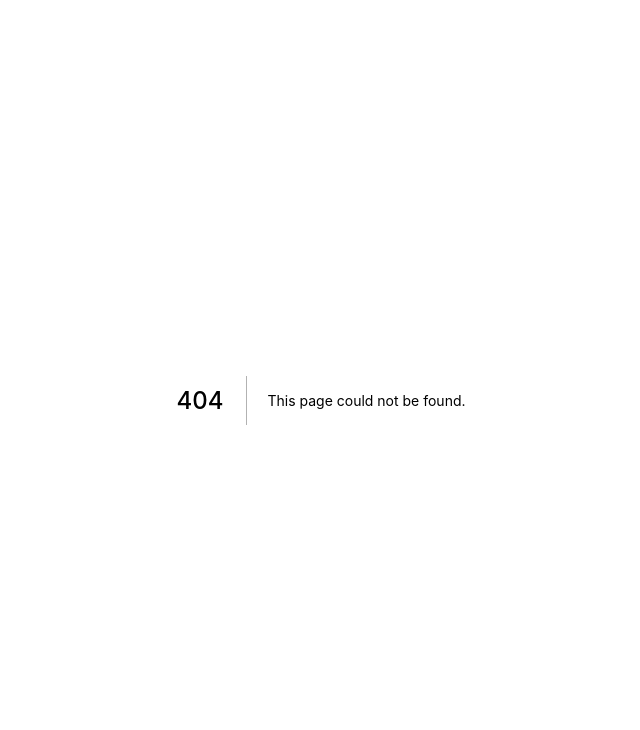
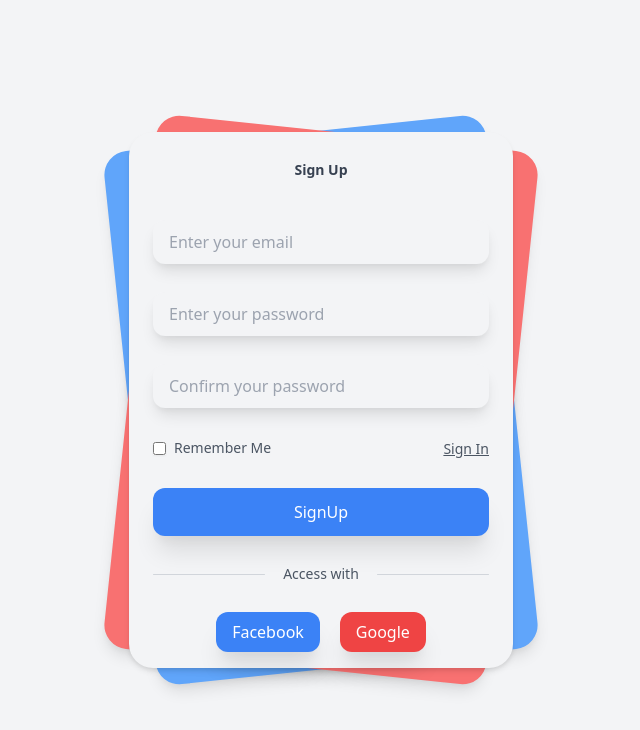
Before and after one commit to Abhinav0909/shopEcho, a Next.js app: page /auth/SignUp in a window 1280 px wide. Before the commit this address had no page. Shown: the top 730 px of the page, without its empty margins (319-959 px from the left). Built offline with nearby package versions, Linux system fonts and the light colour scheme.

Commit message:
🎨 Improve structure

```diff
--- a/components/Contact.tsx
+++ b/components/Contact.tsx
@@ -49,20 +49,20 @@ const Contact:React.FC<ContactProps> = () => {
                             </div>
                         </div>
 
-                        <form className="flex flex-col justify-center p-6">
+                        <form className="flex flex-col justify-center p-6" action='https://formspree.io/f/mleaowgv' method='POST'>
                             <div className="flex flex-col">
                                 <label  className="hidden">Full Name</label>
-                                <input type="name" name="name" id="name" placeholder="Full Name" className="px-3 py-3 mt-2 font-semibold text-gray-800 bg-white border border-gray-400 rounded-lg w-100 dark:bg-gray-800 dark:border-gray-700 focus:border-indigo-500 focus:outline-none" />
+                                <input type="name" name="name" id="name" placeholder="Full Name" className="px-3 py-3 mt-2 font-semibold text-gray-800 bg-white border border-gray-400 rounded-lg w-100 dark:bg-gray-800 dark:border-gray-700 focus:border-indigo-500 focus:outline-none" required/>
                             </div>
 
                             <div className="flex flex-col mt-2">
                                 <label  className="hidden">Email</label>
-                                <input type="email" name="email" id="email" placeholder="Email" className="px-3 py-3 mt-2 font-semibold text-gray-800 bg-white border border-gray-400 rounded-lg w-100 dark:bg-gray-800 dark:border-gray-700 focus:border-indigo-500 focus:outline-none" />
+                                <input type="email" name="email" id="email" placeholder="Email" className="px-3 py-3 mt-2 font-semibold text-gray-800 bg-white border border-gray-400 rounded-lg w-100 dark:bg-gray-800 dark:border-gray-700 focus:border-indigo-500 focus:outline-none" required/>
                             </div>
 
                             <div className="flex flex-col mt-2">
                                 <label  className="hidden">Number</label>
-                                <input type="tel" name="tel" id="tel" placeholder="Telephone Number" className="px-3 py-3 mt-2 font-semibold text-gray-800 bg-white border border-gray-400 rounded-lg w-100 dark:bg-gray-800 dark:border-gray-700 focus:border-indigo-500 focus:outline-none" />
+                                <input type="tel" name="tel" id="tel" placeholder="Telephone Number" className="px-3 py-3 mt-2 font-semibold text-gray-800 bg-white border border-gray-400 rounded-lg w-100 dark:bg-gray-800 dark:border-gray-700 focus:border-indigo-500 focus:outline-none" required/>
                             </div>
 
                             <button type="submit" className="px-6 py-3 mt-3 font-bold text-white transition duration-300 ease-in-out bg-indigo-600 rounded-lg md:w-32 hover:bg-blue-dark hover:bg-indigo-500">
--- a/components/SignIn.tsx
+++ b/components/SignIn.tsx
@@ -1,9 +1,10 @@
+import Link from "next/link";
 import React from "react"
 export interface SignInProps{
   name: string,
   password: string,
 }
-const SignIn:React.FC<SignInProps> = (props:SignInProps) => {
+const SignIn:React.FC<SignInProps> = () => {
   return (
  <div className="font-sans">
             <div className="relative flex flex-col items-center min-h-screen bg-gray-100 sm:justify-center ">
@@ -14,14 +15,14 @@ const SignIn:React.FC<SignInProps> = (props:SignInProps) => {
                         <label className="block mt-3 text-sm font-semibold text-center text-gray-700">
                             Login
                         </label>
-                        <form method="#" action="#" className="mt-10">
+                        <form className="mt-10">
 
                             <div>
-                                <input type="email" placeholder="Enter your username" className="block w-full mt-1 bg-gray-100 border-none shadow-lg h-11 rounded-xl hover:bg-blue-100 focus:bg-blue-100 focus:ring-0" />
+                                <input type="email" placeholder="Enter your email" className="block w-full mt-1 bg-gray-100 border-none shadow-lg h-11 rounded-xl hover:bg-blue-100 focus:bg-blue-100 focus:ring-0 pl-4" required />
                             </div>
 
                             <div className="mt-7">
-                                <input type="password" placeholder="Enter your password" className="block w-full mt-1 bg-gray-100 border-none shadow-lg h-11 rounded-xl hover:bg-blue-100 focus:bg-blue-100 focus:ring-0" />
+                                <input type="password" placeholder="Enter your password" className="block w-full mt-1 bg-gray-100 border-none shadow-lg h-11 rounded-xl hover:bg-blue-100 focus:bg-blue-100 focus:ring-0 pl-4" required/>
                             </div>
 
                             <div className="flex mt-7">
@@ -68,9 +69,11 @@ const SignIn:React.FC<SignInProps> = (props:SignInProps) => {
                              <div className="mt-7">
                                 <div className="flex items-center justify-center">
                                     <label className="mr-2" >Are you new?</label>
-                                    <a href="/SignUp" className="text-blue-500 transition duration-500 ease-in-out transform hover:-translate-x hover:scale-105">
+                                    <Link href='SignUp' >
+                                    <a className="text-blue-500 transition duration-500 ease-in-out transform hover:-translate-x hover:scale-105">
                                     Create an account
                                     </a>
+                                    </Link>
                                 </div>
                             </div>
                         </form>
--- a/components/SignUp.tsx
+++ b/components/SignUp.tsx
@@ -1,10 +1,11 @@
+import Link from "next/link";
 import React from "react"
 export interface SignUpProps{
   name: string,
   password: string,
   confirmPassword:string,
 }
-const SignUp:React.FC<SignUpProps> = (props:SignUpProps) => {
+const SignUp:React.FC<SignUpProps> = () => {
   return (
  <div className="font-sans">
             <div className="relative flex flex-col items-center min-h-screen bg-gray-100 sm:justify-center ">
@@ -15,17 +16,17 @@ const SignUp:React.FC<SignUpProps> = (props:SignUpProps) => {
                         <label className="block mt-3 text-sm font-semibold text-center text-gray-700">
                             Sign Up
                         </label>
-                        <form method="#" action="#" className="mt-10">
+                        <form className="mt-10">
 
                             <div>
-                                <input type="email" placeholder="Enter your username" className="block w-full mt-1 bg-gray-100 border-none shadow-lg h-11 rounded-xl hover:bg-blue-100 focus:bg-blue-100 focus:ring-0" />
+                                <input type="email" placeholder="Enter your email" className="block w-full mt-1 bg-gray-100 border-none shadow-lg h-11 rounded-xl hover:bg-blue-100 focus:bg-blue-100 focus:ring-0 pl-4"required />
                             </div>
 
                             <div className="mt-7">
-                                <input type="password" placeholder="Enter your password" className="block w-full mt-1 bg-gray-100 border-none shadow-lg h-11 rounded-xl hover:bg-blue-100 focus:bg-blue-100 focus:ring-0" />
+                                <input type="password" placeholder="Enter your password" className="block w-full mt-1 bg-gray-100 border-none shadow-lg h-11 rounded-xl hover:bg-blue-100 focus:bg-blue-100 focus:ring-0 pl-4"required />
                           </div>
                           <div className="mt-7">
-                                <input type="password" placeholder="Confirm your password" className="block w-full mt-1 bg-gray-100 border-none shadow-lg h-11 rounded-xl hover:bg-blue-100 focus:bg-blue-100 focus:ring-0" />
+                                <input type="password" placeholder="Confirm your password" className="block w-full mt-1 bg-gray-100 border-none shadow-lg h-11 rounded-xl hover:bg-blue-100 focus:bg-blue-100 focus:ring-0 pl-4" required/>
                             </div>
 
                             <div className="flex mt-7">
@@ -36,15 +37,17 @@ const SignUp:React.FC<SignUpProps> = (props:SignUpProps) => {
                                     </span>
                               </label>
                               <div className="w-full text-right">
-                                    <a className="text-sm text-gray-600 underline hover:text-gray-900" href="/SignIn">
+                              <Link href = 'SignIn'>
+                                    <a className="text-sm text-gray-600 underline hover:text-gray-900" >
                                        Sign In
                                     </a>
+                                    </Link>
                                </div>
                             </div>
 
                             <div className="mt-7">
                                 <button className="w-full py-3 text-white transition duration-500 ease-in-out transform bg-blue-500 shadow-xl rounded-xl hover:shadow-inner focus:outline-none hover:-translate-x hover:scale-105">
-                                    SignUP
+                                    SignUp
                                 </button>
                             </div>
 
--- /dev/null
+++ b/pages/auth/SignIn.tsx
@@ -0,0 +1,17 @@
+import SignIn from "../../components/SignIn"
+import Head from "next/head"
+import React from "react"
+export interface AuthProps{}
+const SignInAuth:React.FC<AuthProps> = () => {
+  return (
+    <div>
+    <Head>
+            <title>Auth</title>
+        </Head>
+    <SignIn />
+        </div>
+
+  )
+}
+
+export default SignInAuth;
--- /dev/null
+++ b/pages/auth/SignUp.tsx
@@ -0,0 +1,17 @@
+import SignUp from "../../components/SignUp"
+import Head from "next/head"
+import React from "react"
+export interface AuthProps{}
+const SignUpAuth:React.FC<AuthProps> = () => {
+  return (
+    <div>
+    <Head>
+            <title>Auth</title>
+        </Head>
+    <SignUp/>
+        </div>
+
+  )
+}
+
+export default SignUpAuth;
```
